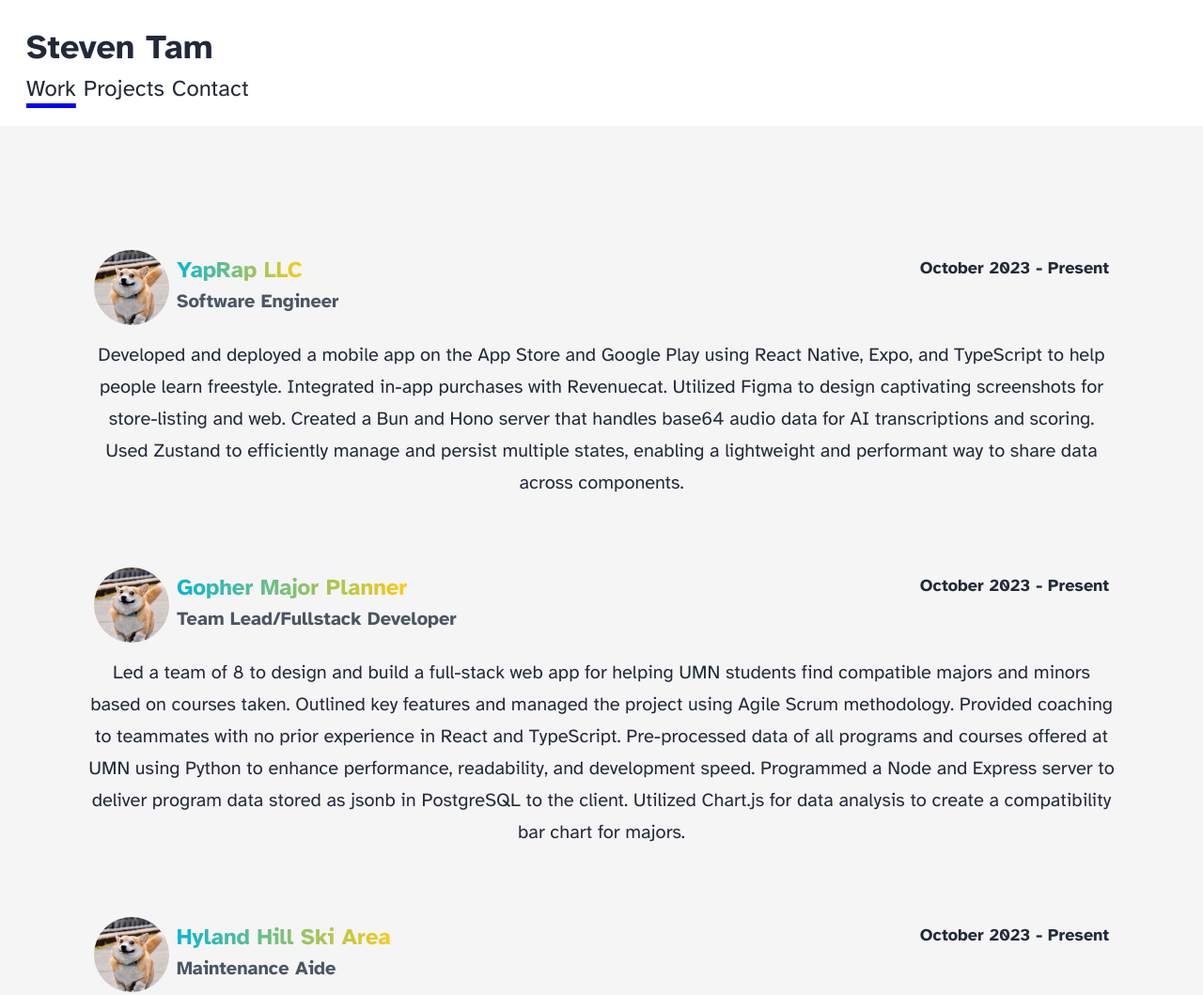
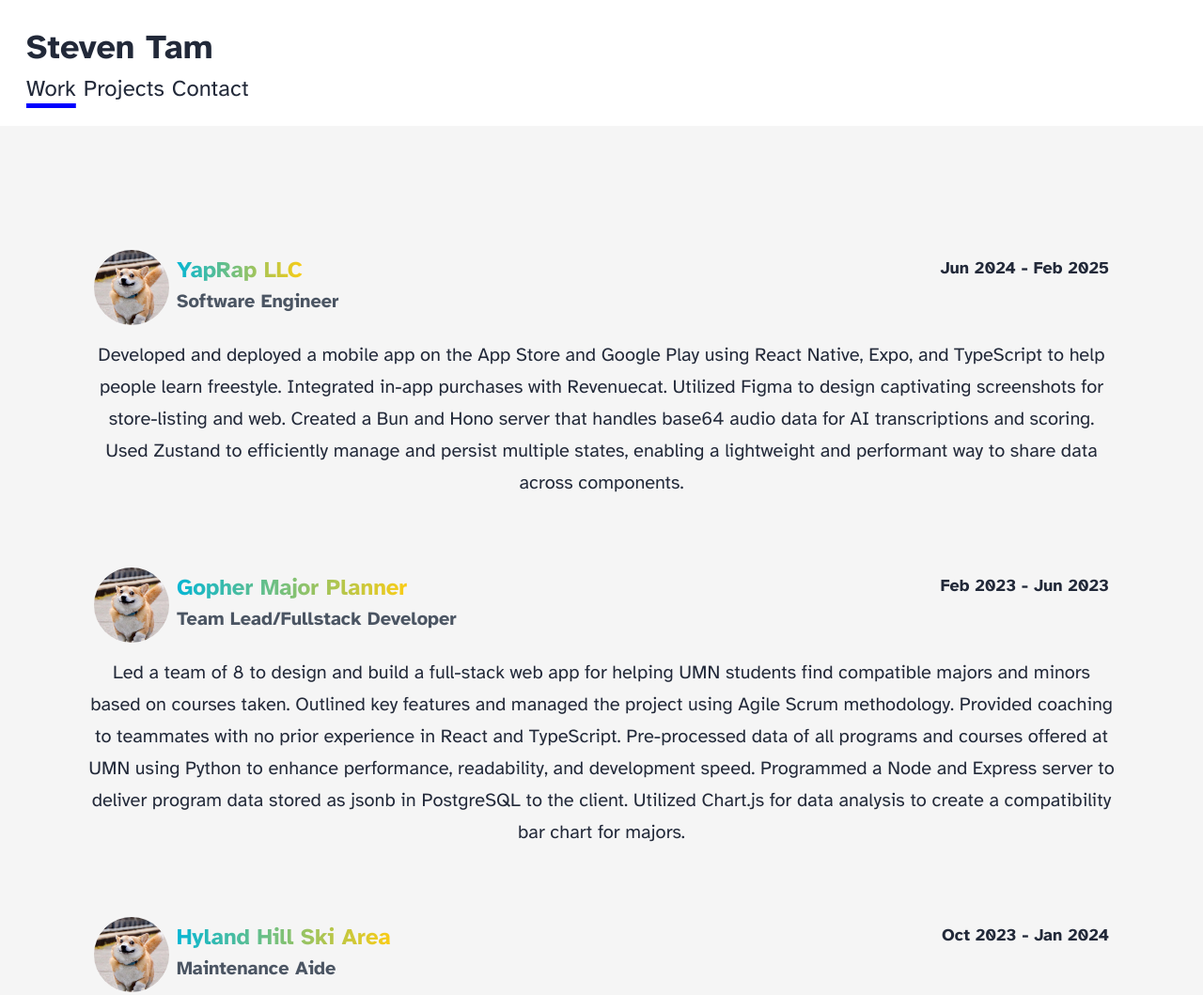
Before and after one commit to steven-tam/astro-portfolio, an Astro site: page /work in a window 1280 px wide. Shown: the top 1059 px of the page at 94% size. Built offline with nearby package versions, Linux system fonts and the light colour scheme; Astro itself is replaced by a stand-in of ours.

Commit message:
update project description

```diff
--- a/src/data/experience.json
+++ b/src/data/experience.json
@@ -3,24 +3,24 @@
         {
             "organization": "YapRap LLC",
             "role": "Software Engineer",
-            "start": "October 2023",
-            "end": "Present",
+            "start": "Jun 2024",
+            "end": "Feb 2025",
             "description": "Developed and deployed a mobile app on the App Store and Google Play using React Native, Expo, and TypeScript to help people learn freestyle. Integrated in-app purchases with Revenuecat. Utilized Figma to design captivating screenshots for store-listing and web. Created a Bun and Hono server that handles base64 audio data for AI transcriptions and scoring. Used Zustand to efficiently manage and persist multiple states, enabling a lightweight and performant way to share data across components.",
             "imageUrl": "/img/placeholder.png"
         },
         {
             "organization": "Gopher Major Planner",
             "role": "Team Lead/Fullstack Developer",
-            "start": "October 2023",
-            "end": "Present",
+            "start": "Feb 2023",
+            "end": "Jun 2023",
             "description": "Led a team of 8 to design and build a full-stack web app for helping UMN students find compatible majors and minors based on courses taken. Outlined key features and managed the project using Agile Scrum methodology. Provided coaching to teammates with no prior experience in React and TypeScript. Pre-processed data of all programs and courses offered at UMN using Python to enhance performance, readability, and development speed. Programmed a Node and Express server to deliver program data stored as jsonb in PostgreSQL to the client. Utilized Chart.js for data analysis to create a compatibility bar chart for majors.",
             "imageUrl": "/img/placeholder.png"
         },
         {
             "organization": "Hyland Hill Ski Area",
             "role": "Maintenance Aide",
-            "start": "October 2023",
-            "end": "Present",
+            "start": "Oct 2023",
+            "end": "Jan 2024",
             "description": "Collaborated effectively with a diverse team to address and resolve issues and complaints across multiple park regions. Engaged with park visitors, providing prompt and helpful responses to questions and concerns",
             "imageUrl": "/img/placeholder.png"
         }
@@ -29,16 +29,16 @@
         {
             "organization": "Minneapolis Central Library",
             "role": "IT Support",
-            "start": "October 2023",
-            "end": "Present",
+            "start": "May 2024",
+            "end": "Sep 2024",
             "description": "Coached library patrons in critical areas such as job search strategies, crafting effective job applications, building impactful. resumes, and navigating Microsoft Excel Spreadsheets. Diagnosed and resolved technical challenges with computers, scanners, printers, and tablets, enhancing patrons' experience.",
             "imageUrl": "/img/placeholder.png"
         },
         {
             "organization": "Our Savior's Community Services",
             "role": "English Instructor",
-            "start": "October 2023",
-            "end": "Present",
+            "start": "May 2024",
+            "end": "Sep 2024",
             "description": "Developed and delivered engaging online English lessons for a group of over 10 immigrant adults. Worked closely with a supervisor to create and implement more than 15 tailored lesson plans.",
             "imageUrl": "/img/placeholder.png"
         }
@@ -47,45 +47,45 @@
         {
             "name": "Gopher Major Planner",
             "start": "Feb 2023",
-            "end": "Sep 2024",
+            "end": "Jun 2024",
             "technology": "React; Vite; Tailwind; Node; Express; Postgres; Typescript",
-            "description": "I led a team of 8 and created this project in UMN Social Coding Club as a way to help students choose their majors and minors. A core feature of this project, and one that I made, is the compatibility bar chart and checklist which shows the progress of all majors based on courses taken. On the frontend, I designed and developed the navbar, footer, bar chart, and checklist. On the backend, I used Node and Express to create endpoints for delivering data of each major stored as JSONB in Postgres. I used Python to pull and preprocess data from UMN's program API, which contains over 1000 programs, including certificates, undergraduate programs, and graduate programs across all University of Minnesota locations (Twin Cities, Duluth, Crookston, and Rochester).",
+            "description": "I led a team of 8 and created this project in UMN Social Coding Club as a way to help students choose their majors and minors. A core feature of this project, and one that I made, is the compatibility bar chart and checklist which shows the progress of all majors based on courses taken. On the frontend, I designed and developed the navbar, footer, bar chart, and checklist. On the backend, I used Node and Express to create endpoints for delivering data of each major stored as JSONB in Postgres. I used Python to pull and preprocess data from UMN's program API, which contains over 1000 programs, including certificates, undergraduate programs, and graduate programs across all University of Minnesota locations (Twin Cities, Duluth, Crookston, and Morris).",
             "imageUrl": "/img/gmp-results-long.png",
             "sourceUrl": "https://github.com/steven-tam/MmOverlap"
         },
         {
             "name": "YapRap - Android/IOS",
-            "start": "Feb 2023",
-            "end": "Sep 2024",
+            "start": "Jun 2024",
+            "end": "Jan 2025",
             "technology": "React Native; Expo; RevenueCat; SQLite; Node; Bun; Hono; Zustand; Typescript",
-            "description": "I was looking for ways to practice freestyle, so I created a startup and launched this app. Audio recordings are stored locally in the on-device filesystem. I used Zustand to manage state and persist it in SQLite, improving performance and readability while reducing the eye strain that React Context or Redux would cause. I also created a server using Bun and Hono to handle base64 audio data for AI transcriptions and scoring. The app is available on the App Store and Google Play.",
+            "description": "I was looking for ways to practice freestyle, so I created a startup and launched this app. Audio recordings are stored locally in the on-device filesystem. I used Zustand to manage state and persist it in SQLite, improving performance and readability while reducing the eye strain that React Context or Redux would have caused. I also created a server using Bun and Hono to transcribe and score voice recordings with AI. This app currently has 100 downloads on Android and iOS.",
             "imageUrl": "/img/yaprap-home.svg",
             "sourceUrl": "https://yaprap.net"
         },
         {
             "name": "YapRap - Web",
-            "start": "Feb 2023",
-            "end": "Sep 2024",
-            "technology": "Next.js; Tailwind; Figma; Typescript",
-            "description": "I made this static site to direct to convert potential customers to app downloads. I used Figma to design captivating screenshots for store-listing and web. I used Next.js to create a static site that is fast and SEO-friendly. I used Tailwind to style the site.",
+            "start": "Jun 2024",
+            "end": "Jan 2025",
+            "technology": "Next.js; Tailwind; Framer Motion; Figma; Typescript",
+            "description": "I made this static site with Next.js to direct direct web traffic to my mobile app, following best practices for SEO. This website is often the first thing new users will see, so I designed it with the following attributes in mind: simple, playful, and approachable. I used Figma to design the screenshots and gif, showcasing key features in my app. I used tailwind for styles and Framer Motion for animation to bring the components to life. Similar to all of my other web apps, it follows mobile first design principle.",
             "imageUrl": "/img/yaprap-web-home.png",
             "sourceUrl": "https://yaprap.net"
         },
         {
-            "name": "Interactive Prequisite Flowchart",
+            "name": "Gopher Course Flowchart",
             "start": "Feb 2023",
-            "end": "Sep 2024",
-            "technology": "React; Tailwind; Node; Postgres",
-            "description": "I joined Interactive Prequisite Flowchart, another project in UMN Social Coding Club, after I was done with Gopher Major Planner. Unlike Gopher Major Planner which uses UMN's program API, Interactive Preqrequisite Flowchart uses UMN's course API. ",
+            "end": "Feb 2025",
+            "technology": "Next.js; Tailwind; Typescript",
+            "description": "I joined the Gopher Course Flowchart, another project in UMN Social Coding Club, team after Gopher Major Planner. Unlike Gopher Major Planner which uses UMN's program API, Interactive Preqrequisite Flowchart uses UMN's course API. This project provides UMN students a flowchart of courses, helping them make informed decision for their schedule. I helped convert their CSS to Tailwind and worked on their Dark Mode feature. I helped integrate the compatibility bar chart and checklist from Gopher Major Planner. This project is still a work in progress.",
             "imageUrl": "/img/ipf-flowchart.png",
             "sourceUrl": "https://github.com/chaunmt/Interactive-Prerequisite-Flowchart"
         },
         {
             "name": "Thesis Auth",
-            "start": "Feb 2023",
-            "end": "Sep 2024",
+            "start": "Jan 2025",
+            "end": "Feb 2025",
             "technology": "React; Vite; React-Router; Bun; Hono; JWT; SQLite; Typescript;",
-            "description": "I made this app to learn about authentication and authorization to write my thesis. It's a simple fullstack app that uses Bun and Hono to handle authentication and authorization. I securely send a httponly cookie with JWT to secure the API and SQLite to store user data. I use Argon2id for modern password hashing. The frontend is built with React and Vite, and the backend is built with Node and Express.",
+            "description": "I made this app to learn about authentication and authorization to write my thesis. I believe building your own authentication system is not only great for learning server side development but also a viable option for most applications, offering high-level security and scalability while having better performance, flexibility, and affordablity. This is a simple full-stack web app that showcases an authentication system built from scratch, featuring only three screens: login, signup, and logged-in. I follow modern security practices, using modern cryptographic functions like Argon2, cookies, and JWT. On sign-up, the user's email and password are sent to the server, where the password is encrypted using Argon2id before the email and hashed password are stored in a SQLite database in WAL mode. When the user logs in, the server securely sends a signed, HttpOnly cookie containing a short-lived JWT token.",
             "imageUrl": "/img/thesis-auth.png",
             "sourceUrl": "https://github.com/chaunmt/Interactive-Prerequisite-Flowchart"
         }
```
Also changed, not shown: src/pages/contact.astro (+38 -16 lines), public/img/thesis-auth.png.
